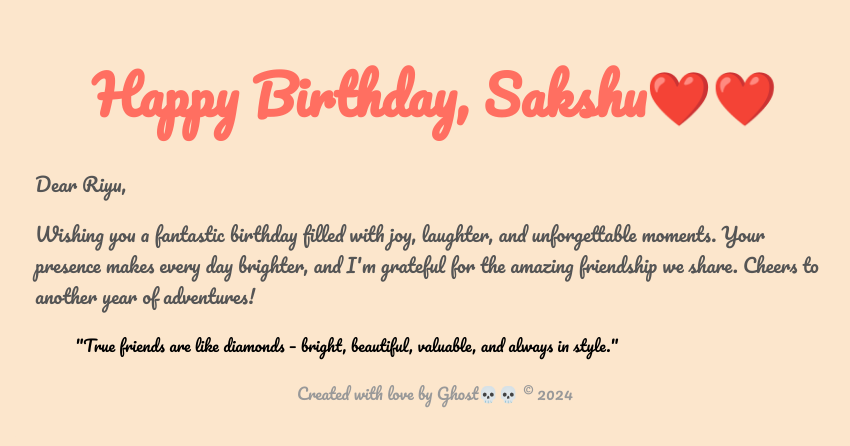
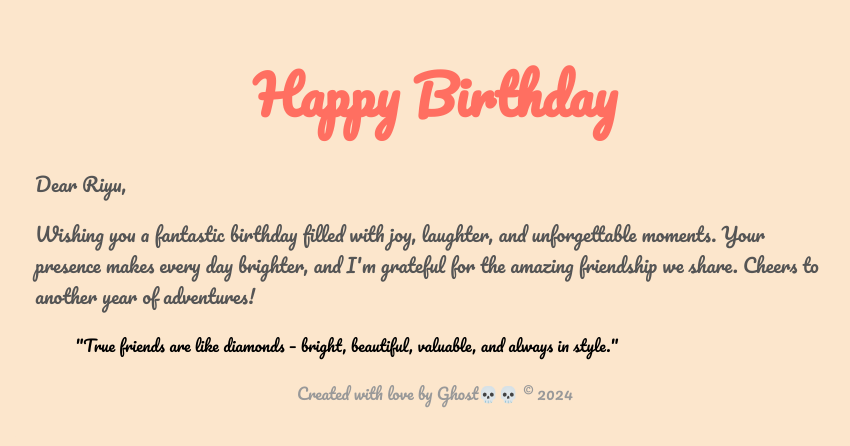
Before and after one commit to Rahuljoshi07/Birthday-wishes-, a plain HTML site: page index.html in a window 1280 px wide. Shown: the whole page, without its empty margins (205-1055 px from the left). Drawn offline with Linux system fonts and the light colour scheme.

Commit message:
Update index.html

```diff
--- a/index.html
+++ b/index.html
@@ -47,7 +47,7 @@
 <body>
     <div class="birthday-container">
         <header>
-            <h1>Happy Birthday, Sakshu❤️❤️</h1>
+            <h1>Happy Birthday</h1>
         </header>
         <section class="background-section">
             <!-- Add background content as needed -->
```
